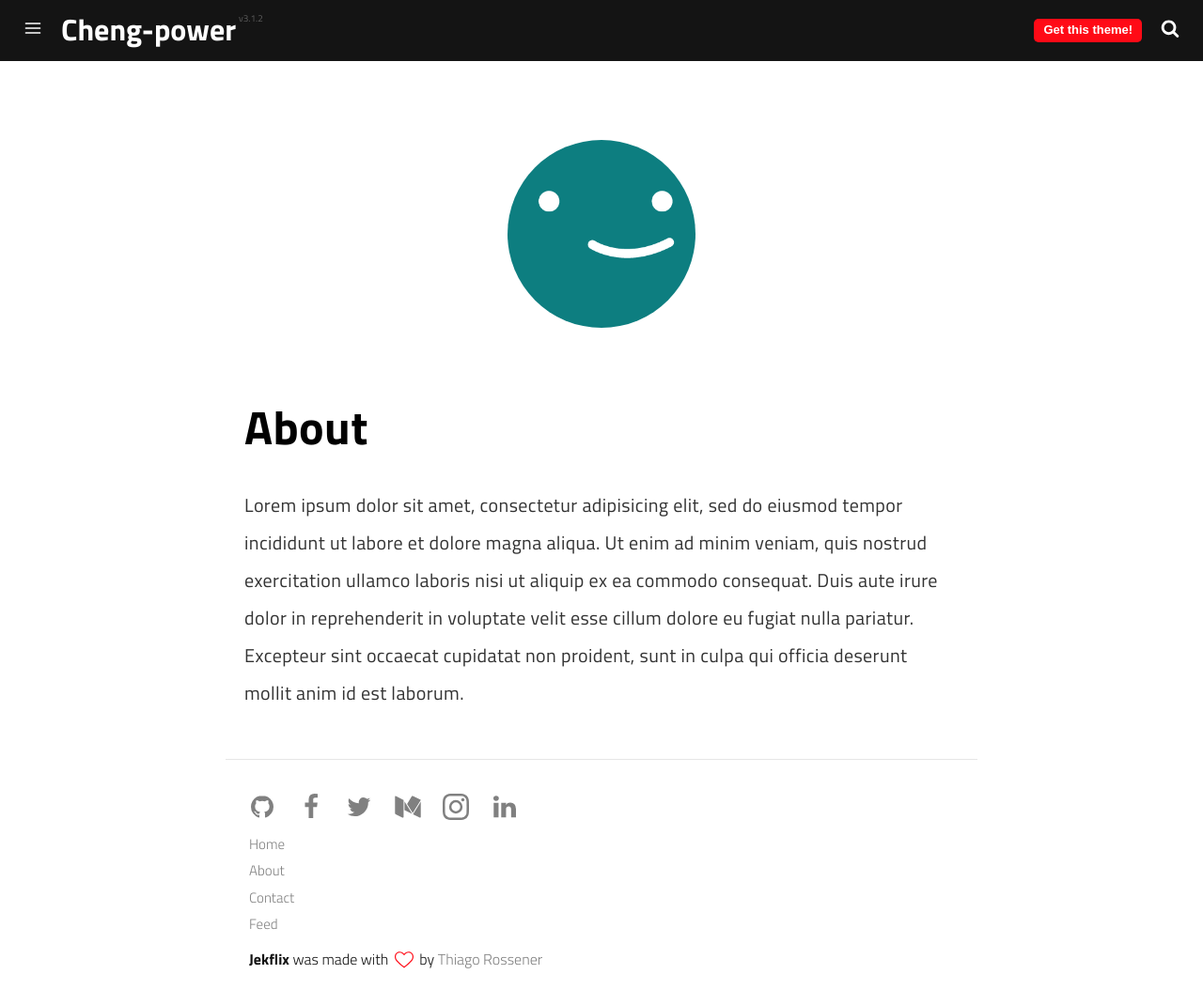
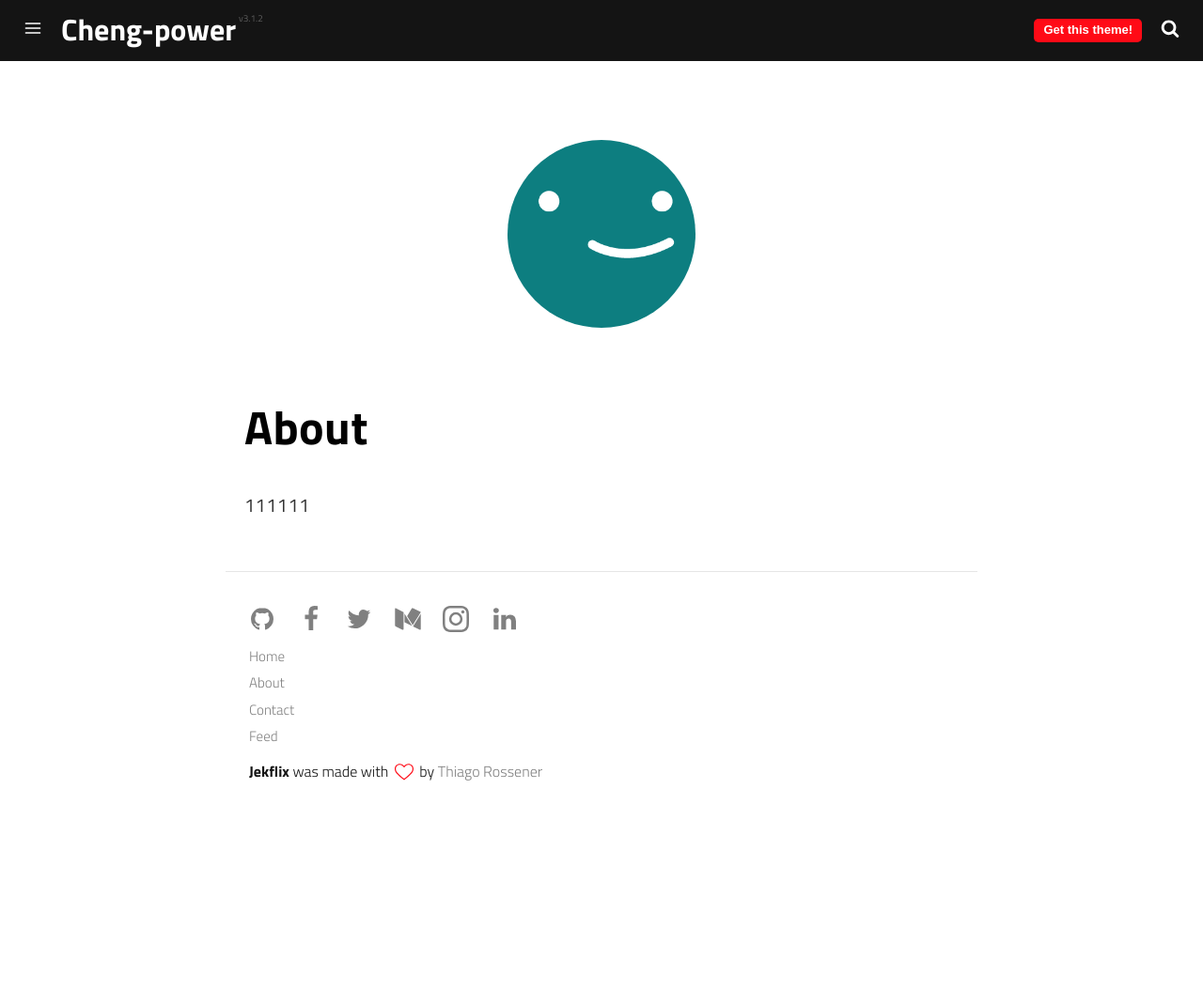
Before and after one commit to Cheng-power/cheng-power.github.io, a Jekyll site: the page built from pages/about.md, in a window 1280 px wide and 1070 px high. Shown: the whole window at 94% size. Built offline with Jekyll 4.4.1, drawn with Linux system fonts in a browser that asks for light colours; a script that is not in the unit is left out.

Commit message:
修改关于

```diff
--- a/pages/about.md
+++ b/pages/about.md
@@ -11,9 +11,4 @@ permalink: /about/
 
 # About
 
-Lorem ipsum dolor sit amet, consectetur adipisicing elit, sed do eiusmod
-tempor incididunt ut labore et dolore magna aliqua. Ut enim ad minim veniam,
-quis nostrud exercitation ullamco laboris nisi ut aliquip ex ea commodo
-consequat. Duis aute irure dolor in reprehenderit in voluptate velit esse
-cillum dolore eu fugiat nulla pariatur. Excepteur sint occaecat cupidatat non
-proident, sunt in culpa qui officia deserunt mollit anim id est laborum.
+111111
```
